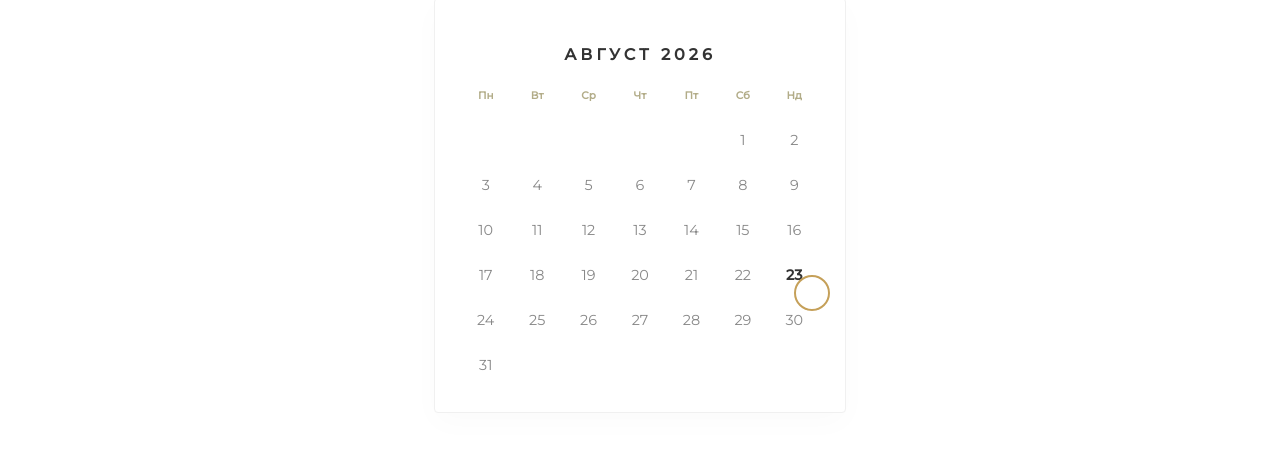
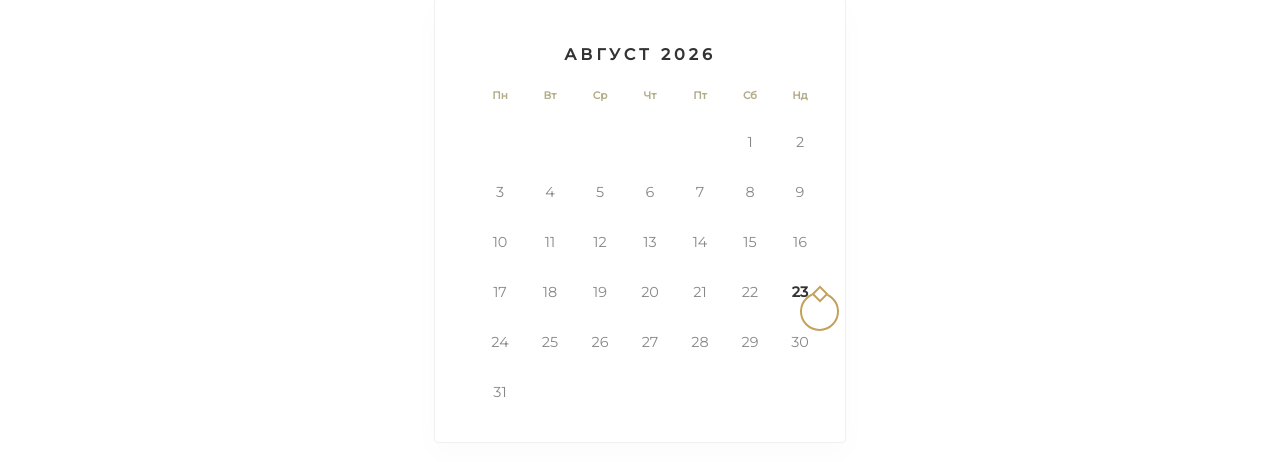
Before and after one commit to petyonachev92/wedding_website, a React (Create React App) app in the folder client/: page / in a window 1280 px wide. Shown: the part 1977-2439 px from the top of the page. Built offline with nearby package versions, Linux system fonts and the light colour scheme; a web font is replaced by a local one.

Commit message:
upload last changes

```diff
--- a/client/src/App.css
+++ b/client/src/App.css
@@ -175,6 +175,59 @@ body {
 }
 
 /* CALENDAR SECTION */
+.calendar-grid {
+  display: grid;
+  grid-template-columns: repeat(7, 1fr);
+  gap: 5px;
+  max-width: 320px;
+  margin: 0 auto;
+}
+
+.calendar-date-wrapper {
+  display: flex;
+  justify-content: center;
+  align-items: center;
+  aspect-ratio: 1 / 1; /* Ensures each cell is a perfect square */
+  position: relative;
+}
+
+.calendar-date {
+  font-size: 0.9rem;
+  color: #888;
+  z-index: 2;
+  position: relative;
+}
+
+.wedding-day {
+  color: var(--text) !important;
+  font-weight: 700;
+}
+
+/* THE RING MARKER */
+.ring-marker {
+  position: absolute;
+  top: 50%;
+  left: 50%;
+  transform: translate(-50%, -50%);
+  width: 35px;
+  height: 35px;
+  border: 2px solid var(--gold);
+  border-radius: 50%;
+  z-index: 1;
+  pointer-events: none;
+}
+
+/* THE DIAMOND ON TOP */
+.diamond {
+  position: absolute;
+  top: -6px;
+  left: 50%;
+  transform: translateX(-50%) rotate(45deg);
+  width: 8px;
+  height: 8px;
+  background: white;
+  border: 2px solid var(--gold);
+}
 .calendar-section {
   padding: 80px 0;
   background-color: var(--bg);
@@ -222,12 +275,36 @@ body {
   color: #888;
 }
 
+.calendar-date {
+  position: relative; /* This is the anchor */
+  display: flex;
+  justify-content: center;
+  align-items: center;
+  height: 40px;
+  width: 100%;
+  z-index: 1;
+}
+
+.wedding-day .gold-circle {
+  position: absolute;
+  /* Instead of top/left 50%, we let flexbox center it or use this: */
+  top: 50%;
+  left: 50%;
+  transform: translate(-50%, -50%);
+  width: 38px; /* Slightly larger than the date text */
+  height: 38px;
+  border: 2px solid var(--gold);
+  border-radius: 50%;
+  pointer-events: none; /* Prevents the circle from blocking clicks */
+  z-index: 2;
+}
+
 .wedding-day {
   color: var(--text);
   font-weight: bold;
 }
 
-/* THE GOLD CIRCLE AROUND 23 */
+/* THE GOLD CIRCLE AROUND 23
 .gold-circle {
   position: absolute;
   width: 32px;
@@ -238,7 +315,7 @@ body {
   left: 50%;
   transform: translate(-50%, -50%);
   z-index: 1;
-}
+} */
 
 /* Ensure empty slots don't break the grid */
 .empty { height: 35px; }
--- a/client/src/App.js
+++ b/client/src/App.js
@@ -89,7 +89,7 @@ function App() {
           </div>
 
           <div className="image-wrap">
-            <img src="../public/images/MPN03337.JPG" alt="Wedding Couple" className="mid-photo" />
+            <img src="https://raw.githubusercontent.com/petyonachev92/wedding_website/refs/heads/main/client/public/images/MPN03337.JPG" alt="Wedding Couple" className="mid-photo" />
           </div>
         </div>
       </section>
@@ -104,28 +104,33 @@ function App() {
               <h3>АВГУСТ 2026</h3>
             </div>
             <div className="calendar-grid">
-              {/* Days of the week labels */}
               {['Пн', 'Вт', 'Ср', 'Чт', 'Пт', 'Сб', 'Нд'].map(day => (
                 <div key={day} className="calendar-day-label">{day}</div>
               ))}
 
-              {/* Empty slots for days before August 1st (which is a Saturday) */}
-              {[...Array(5)].map((_, i) => <div key={i} className="empty"></div>)}
+              {/* Empty slots for August 2026 (Starts on Saturday) */}
+              {[...Array(5)].map((_, i) => <div key={`empty-${i}`} className="empty"></div>)}
 
-              {/* Days of the month */}
               {[...Array(31)].map((_, i) => {
                 const day = i + 1;
                 const isWeddingDay = day === 23;
                 return (
-                  <div key={day} className={`calendar-date ${isWeddingDay ? 'wedding-day' : ''}`}>
-                    {day}
-                    {isWeddingDay && <motion.div
-                      className="gold-circle"
-                      initial={{ scale: 0, opacity: 0 }}
-                      whileInView={{ scale: 1, opacity: 1 }}
-                      viewport={{ once: true }}
-                      transition={{ delay: 0.5, duration: 0.5 }}
-                    />}
+                  <div key={day} className="calendar-date-wrapper">
+                    <div className={`calendar-date ${isWeddingDay ? 'wedding-day' : ''}`}>
+                      {day}
+                      {isWeddingDay && (
+                        <motion.div
+                          className="ring-marker"
+                          initial={{ scale: 0, opacity: 0, rotate: -45 }}
+                          whileInView={{ scale: 1, opacity: 1, rotate: 0 }}
+                          viewport={{ once: true }}
+                          transition={{ delay: 0.5, duration: 0.6, type: "spring" }}
+                        >
+                          {/* Visual Ring Shape using CSS */}
+                          <div className="diamond"></div>
+                        </motion.div>
+                      )}
+                    </div>
                   </div>
                 );
               })}
```
